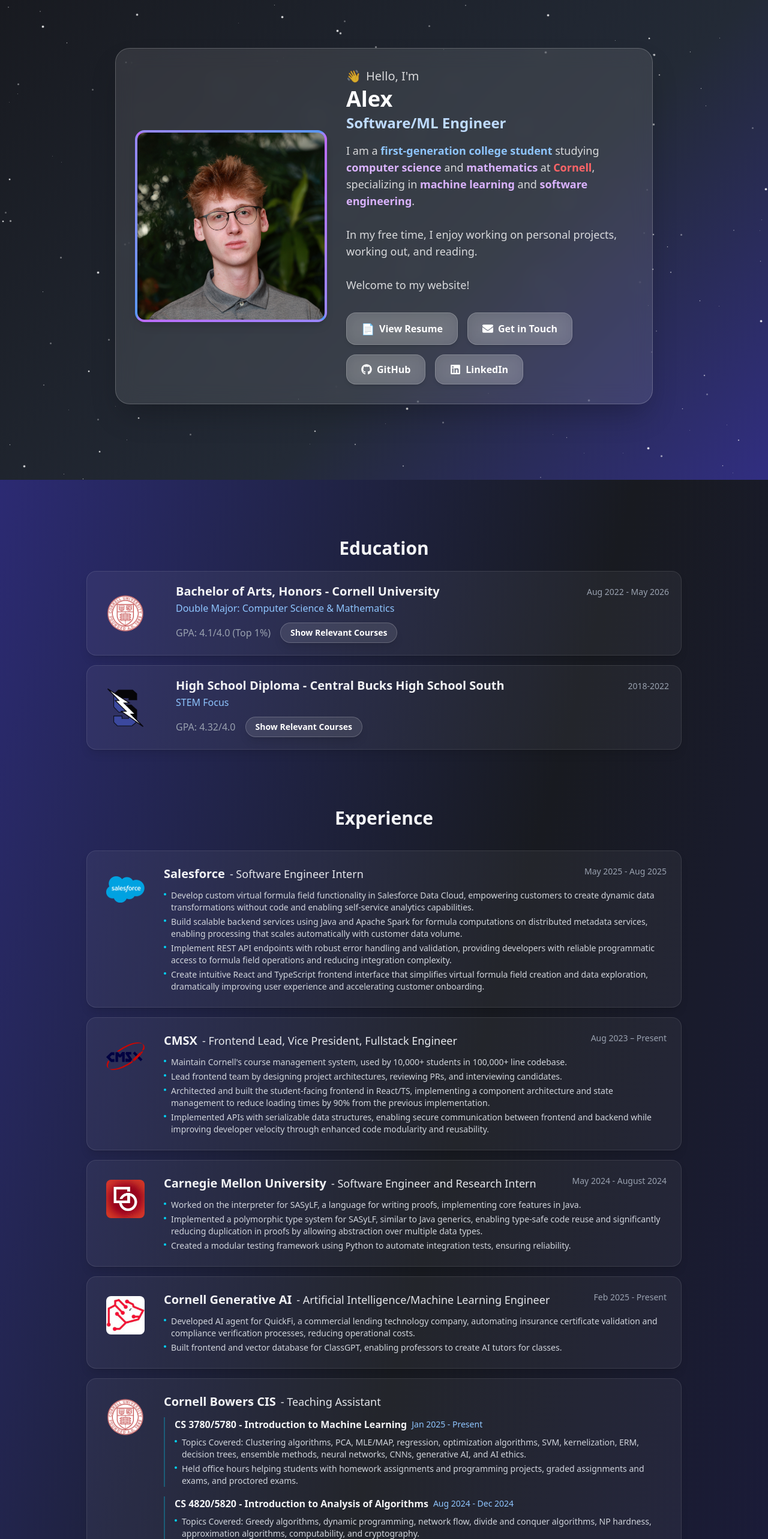
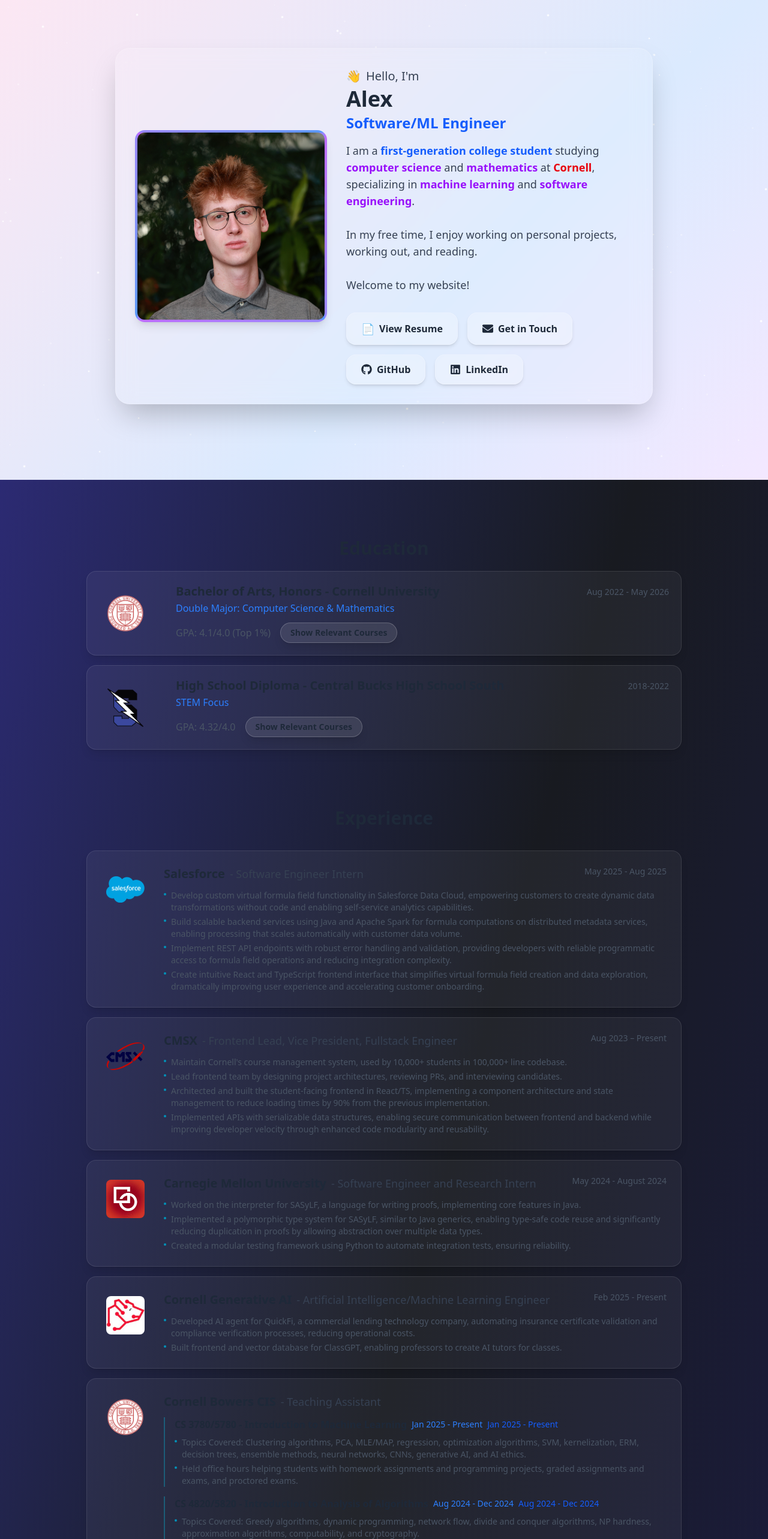
Before and after one commit to LambdaAK/Alex-Kozik-Portfolio, a React (Vite) app: page / in a window 1280 px wide. Shown: the top 2566 px of the page at 60% size. Built offline with nearby package versions, Linux system fonts and the light colour scheme.

Commit message:
Light mode

```diff
--- a/src/App.tsx
+++ b/src/App.tsx
@@ -20,16 +20,16 @@
     {/* Content */}
     <div className="flex-1 flex flex-col items-center md:items-start text-center md:text-left">
       {/* Greeting */}
-      <div className="text-lg sm:text-xl font-medium text-white/80 mb-1 flex items-center gap-2">
+      <div className="text-lg sm:text-xl font-medium text-gray-700 mb-1 flex items-center gap-2">
         <span role="img" aria-label="wave">👋</span> Hello, I'm
       </div>
       {/* Name */}
-      <h1 className="text-3xl sm:text-4xl font-extrabold text-white mb-1">Alex</h1>
+      <h1 className="text-3xl sm:text-4xl font-extrabold text-gray-800 mb-1">Alex</h1>
       {/* Subtitle */}
-      <div className="text-xl sm:text-2xl font-semibold text-blue-200 mb-4">Software/ML Engineer</div>
+      <div className="text-xl sm:text-2xl font-semibold text-blue-600 mb-4">Software/ML Engineer</div>
       {/* Intro Paragraph */}
-      <p className="text-base sm:text-lg text-white/80 max-w-xl mb-6">
-        I am a <span className="text-blue-300 font-semibold">first-generation college student</span> studying <span className="text-purple-300 font-semibold">computer science</span> and <span className="text-purple-300 font-semibold">mathematics</span> at <span className='text-red-400 font-semibold'>Cornell</span>, specializing in <span className="text-purple-300 font-semibold">machine learning</span> and <span className="text-purple-300 font-semibold">software engineering</span>.<br /><br />
+      <p className="text-base sm:text-lg text-gray-700 max-w-xl mb-6">
+        I am a <span className="text-blue-600 font-semibold">first-generation college student</span> studying <span className="text-purple-600 font-semibold">computer science</span> and <span className="text-purple-600 font-semibold">mathematics</span> at <span className='text-red-600 font-semibold'>Cornell</span>, specializing in <span className="text-purple-600 font-semibold">machine learning</span> and <span className="text-purple-600 font-semibold">software engineering</span>.<br /><br />
         In my free time, I enjoy working on personal projects, working out, and reading.<br /><br />
         Welcome to my website!
       </p>
@@ -38,14 +38,14 @@
         <a
           href="/resume.pdf"
           download
-          className="flex items-center gap-2 px-6 py-3 rounded-2xl bg-white/20 text-white font-semibold shadow-md border border-white/20 hover:bg-gradient-to-r hover:from-blue-500/40 hover:to-purple-500/40 hover:text-blue-100 transition text-base backdrop-blur-md"
+          className="flex items-center gap-2 px-6 py-3 rounded-2xl bg-white/20 text-gray-800 font-semibold shadow-md border border-white/20 hover:bg-gradient-to-r hover:from-blue-500/40 hover:to-purple-500/40 hover:text-blue-700 transition text-base backdrop-blur-md"
         >
           <span className="text-lg">📄</span>
           View Resume
         </a>
         <a
           href="mailto:alex.kozik@yahoo.com"
-          className="flex items-center gap-2 px-6 py-3 rounded-2xl bg-white/20 text-white font-semibold shadow-md border border-white/20 hover:bg-gradient-to-r hover:from-blue-500/40 hover:to-purple-500/40 hover:text-blue-100 transition text-base backdrop-blur-md"
+          className="flex items-center gap-2 px-6 py-3 rounded-2xl bg-white/20 text-gray-800 font-semibold shadow-md border border-white/20 hover:bg-gradient-to-r hover:from-blue-500/40 hover:to-purple-500/40 hover:text-blue-700 transition text-base backdrop-blur-md"
         >
           <FaEnvelope size={18} />
           Get in Touch
@@ -54,7 +54,7 @@
           href="https://github.com/LambdaAK"
           target="_blank"
           rel="noopener noreferrer"
-          className="flex items-center gap-2 px-6 py-3 rounded-2xl bg-white/20 text-white font-semibold shadow-md border border-white/20 hover:bg-gradient-to-r hover:from-blue-500/40 hover:to-purple-500/40 hover:text-blue-100 transition text-base backdrop-blur-md"
+          className="flex items-center gap-2 px-6 py-3 rounded-2xl bg-white/20 text-gray-800 font-semibold shadow-md border border-white/20 hover:bg-gradient-to-r hover:from-blue-500/40 hover:to-purple-500/40 hover:text-blue-700 transition text-base backdrop-blur-md"
         >
           <FaGithub size={18} />
           GitHub
@@ -63,7 +63,7 @@
           href="https://linkedin.com/in/alex-kozik"
           target="_blank"
           rel="noopener noreferrer"
-          className="flex items-center gap-2 px-6 py-3 rounded-2xl bg-white/20 text-white font-semibold shadow-md border border-white/20 hover:bg-gradient-to-r hover:from-blue-500/40 hover:to-purple-500/40 hover:text-blue-100 transition text-base backdrop-blur-md"
+          className="flex items-center gap-2 px-6 py-3 rounded-2xl bg-white/20 text-gray-800 font-semibold shadow-md border border-white/20 hover:bg-gradient-to-r hover:from-blue-500/40 hover:to-purple-500/40 hover:text-blue-700 transition text-base backdrop-blur-md"
         >
           <FaLinkedin size={18} />
           LinkedIn
@@ -136,7 +136,7 @@
 ];
 const EducationSection = () => (
   <div className="flex flex-col gap-2 items-center justify-center">
-    <h2 className="text-3xl font-bold text-gray-100 mb-3">Education</h2>
+    <h2 className="text-3xl font-bold text-gray-800 mb-3">Education</h2>
     <div className="flex flex-col gap-4 w-full max-w-5xl">
       {educationData.map((edu) => {
         const [showCourses, setShowCourses] = useState(false);
@@ -157,17 +157,17 @@
             <div className="flex-1 flex flex-col justify-between p-5 gap-2">
               <div className="flex flex-row items-start justify-between flex-wrap gap-2">
                 <div>
-                  <h3 className="text-xl font-bold text-gray-100 leading-tight">
+                  <h3 className="text-xl font-bold text-gray-800 leading-tight">
                     {edu.degree} - {edu.name}
                   </h3>
-                  <span className="block text-blue-300 text-base font-medium mt-1">{edu.major}</span>
+                  <span className="block text-blue-500 text-base font-medium mt-1">{edu.major}</span>
                 </div>
-                <span className="text-sm text-gray-400 font-medium whitespace-nowrap mt-1">{edu.date}</span>
+                <span className="text-sm text-gray-600 font-medium whitespace-nowrap mt-1">{edu.date}</span>
               </div>
               <div className="flex flex-row items-center gap-4 mt-1">
-                <span className="text-base text-gray-400">{edu.gpa}</span>
+                <span className="text-base text-gray-600">{edu.gpa}</span>
                 <button
-                  className="px-4 py-1.5 rounded-full bg-white/10 text-white font-semibold backdrop-blur-lg border border-white/20 shadow-lg transition duration-200 hover:bg-gradient-to-r hover:from-cyan-400/30 hover:to-blue-500/30 hover:text-cyan-200 hover:scale-105 hover:shadow-xl focus:outline-none focus:ring-2 focus:ring-cyan-400/40 text-sm"
+                  className="px-4 py-1.5 rounded-full bg-white/10 text-gray-800 font-semibold backdrop-blur-lg border border-white/20 shadow-lg transition duration-200 hover:bg-gradient-to-r hover:from-cyan-400/30 hover:to-blue-500/30 hover:text-cyan-700 hover:scale-105 hover:shadow-xl focus:outline-none focus:ring-2 focus:ring-cyan-400/40 text-sm"
                   onClick={() => setShowCourses((prev) => !prev)}
                 >
                   {showCourses ? 'Hide Relevant Courses' : 'Show Relevant Courses'}
@@ -175,36 +175,36 @@
               </div>
               {showCourses && (
                 <div className="mt-2">
-                  <span className="font-semibold text-gray-200">Relevant Courses:</span>
+                  <span className="font-semibold text-gray-700">Relevant Courses:</span>
                   {edu.name === 'Cornell University' ? (
                     <div className="ml-3 mt-1">
-                      <span className="font-semibold text-blue-300">CS:</span>
-                      <ul className="list-disc list-inside ml-3 text-gray-300 text-sm">
+                      <span className="font-semibold text-blue-500">CS:</span>
+                      <ul className="list-disc list-inside ml-3 text-gray-600 text-sm">
                         {edu.courses.slice(0, 13).map((course) => (
                           <li key={course}>{course}</li>
                         ))}
                       </ul>
-                      <span className="font-semibold text-blue-300">Math:</span>
-                      <ul className="list-disc list-inside ml-3 text-gray-300 text-sm">
+                      <span className="font-semibold text-blue-500">Math:</span>
+                      <ul className="list-disc list-inside ml-3 text-gray-600 text-sm">
                         {edu.courses.slice(13, 21).map((course) => (
                           <li key={course}>{course}</li>
                         ))}
                       </ul>
-                      <span className="font-semibold text-blue-300">Econ:</span>
-                      <ul className="list-disc list-inside ml-3 text-gray-300 text-sm">
+                      <span className="font-semibold text-blue-500">Econ:</span>
+                      <ul className="list-disc list-inside ml-3 text-gray-600 text-sm">
                         {edu.courses.slice(21, 23).map((course) => (
                           <li key={course}>{course}</li>
                         ))}
                       </ul>
-                      <span className="font-semibold text-blue-300">Other:</span>
-                      <ul className="list-disc list-inside ml-3 text-gray-300 text-sm">
+                      <span className="font-semibold text-blue-500">Other:</span>
+                      <ul className="list-disc list-inside ml-3 text-gray-600 text-sm">
                         {edu.courses.slice(23).map((course) => (
                           <li key={course}>{course}</li>
                         ))}
                       </ul>
                     </div>
                   ) : (
-                    <ul className="list-disc list-inside ml-3 mt-1 text-gray-300 text-sm">
+                    <ul className="list-disc list-inside ml-3 mt-1 text-gray-600 text-sm">
                       {edu.courses.map((course) => (
                         <li key={course}>{course}</li>
                       ))}
@@ -303,7 +303,7 @@
 
 const ExperienceSection = () => (
   <div className="flex flex-col gap-6 items-center justify-center min-h-[56vh]">
-    <h2 className="text-3xl font-bold text-gray-100 mb-3">Experience</h2>
+    <h2 className="text-3xl font-bold text-gray-800 mb-3">Experience</h2>
     <div className="flex flex-col gap-4 w-full max-w-5xl">
       {experienceData.map((exp) => (
         <div
@@ -324,16 +324,16 @@
             <div className="flex-1 min-w-0">
               <div className="flex flex-row items-start justify-between flex-wrap gap-2 mb-3">
                 <div>
-                  <h3 className="text-xl font-bold text-gray-100 leading-tight">
+                  <h3 className="text-xl font-bold text-gray-800 leading-tight">
                     {exp.company}
                     {(exp.position || exp.mainTitle) && (
-                      <span className="text-lg font-medium text-gray-200 ml-2">
+                      <span className="text-lg font-medium text-gray-700 ml-2">
                         - {exp.position || exp.mainTitle}
                       </span>
                     )}
                   </h3>
                 </div>
-                <span className="text-sm text-gray-400 font-medium whitespace-nowrap">
+                <span className="text-sm text-gray-600 font-medium whitespace-nowrap">
                   {exp.duration || ''}
                 </span>
               </div>
@@ -344,13 +344,14 @@
                   {exp.subroles.map((sub) => (
                     <div key={sub.course + sub.duration} className="border-l-2 border-cyan-400/30 pl-4">
                       <div className="flex flex-row items-center gap-2 mb-2">
-                        <span className="text-base font-semibold text-gray-100">{sub.course}</span>
-                        <span className="text-sm text-blue-300 font-medium">{sub.duration}</span>
+                        <span className="text-base font-semibold text-gray-800">{sub.course}</span>
+                        <span className="text-sm text-blue-500 font-medium">{sub.duration}</span>
+                        <span className="text-sm text-blue-600 font-medium">{sub.duration}</span>
                       </div>
-                      <ul className="space-y-1 text-gray-300 text-sm">
+                      <ul className="space-y-1 text-gray-600 text-sm">
                         {sub.description.map((item, j) => (
                           <li key={j} className="flex items-start gap-2">
-                            <span className="text-cyan-400 mt-1.5 w-1 h-1 bg-cyan-400 rounded-full flex-shrink-0"></span>
+                            <span className="text-cyan-600 mt-1.5 w-1 h-1 bg-cyan-600 rounded-full flex-shrink-0"></span>
                             <span>{item}</span>
                           </li>
                         ))}
@@ -360,10 +361,10 @@
                 </div>
               ) : (
                 Array.isArray(exp.description) && (
-                  <ul className="space-y-1 text-gray-300 text-sm">
+                  <ul className="space-y-1 text-gray-600 text-sm">
                     {exp.description.map((item, i) => (
                       <li key={i} className="flex items-start gap-2">
-                        <span className="text-cyan-400 mt-1.5 w-1 h-1 bg-cyan-400 rounded-full flex-shrink-0"></span>
+                        <span className="text-cyan-600 mt-1.5 w-1 h-1 bg-cyan-600 rounded-full flex-shrink-0"></span>
                         <span>{item}</span>
                       </li>
                     ))}
@@ -468,7 +469,7 @@
 
 const Projects = () => (
   <div className="flex flex-col gap-6 items-center justify-center min-h-[56vh]">
-    <h2 className="text-3xl font-bold text-gray-100 mb-3">Projects</h2>
+    <h2 className="text-3xl font-bold text-gray-800 mb-3">Projects</h2>
     <div className="flex flex-col gap-4 w-full max-w-5xl">
       {projects.map((project) => (
         <div
@@ -485,7 +486,7 @@
                   className="object-contain w-16 h-16 rounded-lg"
                 />
               ) : (
-                <span className="text-2xl font-extrabold text-white select-none">
+                <span className="text-2xl font-extrabold text-gray-800 select-none">
                   {project.name[0]}
                 </span>
               )}
@@ -495,10 +496,10 @@
             <div className="flex-1 min-w-0">
               <div className="flex flex-row items-start justify-between flex-wrap gap-2 mb-3">
                 <div>
-                  <h3 className="text-xl font-bold text-gray-100 leading-tight">
+                  <h3 className="text-xl font-bold text-gray-800 leading-tight">
                     {project.name}
                   </h3>
-                  <p className="text-blue-300 text-base font-medium mt-1">
+                  <p className="text-blue-600 text-base font-medium mt-1">
                     {project.tech && project.tech.join(', ')}
                   </p>
                 </div>
@@ -507,22 +508,23 @@
                     href={project.github}
                     target="_blank"
                     rel="noopener noreferrer"
-                    className="px-4 py-2 rounded-full bg-white/10 text-gray-200 font-medium border border-white/20 shadow-md backdrop-blur-md hover:bg-gradient-to-r hover:from-cyan-400/30 hover:to-blue-500/30 hover:text-cyan-200 transition text-sm flex items-center gap-2"
+                    className="px-4 py-2 rounded-md bg-white/10 text-gray-700 font-medium border border-white/20 shadow-md backdrop-blur-md hover:bg-gradient-to-r hover:from-cyan-400/30 hover:to-blue-500/30 hover:text-cyan-700 transition text-sm flex items-center gap-2"
                   >
+                    <FaGithub size={18} />
                     GitHub
                   </a>
                 )}
               </div>
 
-              <p className="text-gray-300 mb-3 text-base leading-relaxed">
+              <p className="text-gray-600 mb-3 text-base leading-relaxed">
                 {project.description}
               </p>
 
               {project.highlights && project.highlights.length > 0 && (
-                <ul className="space-y-1 text-gray-300 text-sm">
+                <ul className="space-y-1 text-gray-600 text-sm">
                   {project.highlights.map((h, i) => (
                     <li key={i} className="flex items-start gap-2">
-                      <span className="text-cyan-400 mt-1.5 w-1 h-1 bg-cyan-400 rounded-full flex-shrink-0"></span>
+                      <span className="text-cyan-600 mt-1.5 w-1 h-1 bg-cyan-600 rounded-full flex-shrink-0"></span>
                       <span>{h}</span>
                     </li>
                   ))}
@@ -579,7 +581,7 @@
             : 'opacity-0 transform translate-y-2 pointer-events-none'
         }`}
       >
-        <div className="bg-gradient-to-r from-blue-500 to-purple-600 text-white px-4 py-3 rounded-lg shadow-lg flex items-center space-x-2 animate-pulse border border-blue-400/30">
+        <div className="bg-gradient-to-r from-blue-500 to-purple-600 text-gray-800 px-4 py-3 rounded-lg shadow-lg flex items-center space-x-2 animate-pulse border border-blue-400/30">
           <Mouse size={16} />
           <span className="text-sm font-medium">Scroll to explore my portfolio</span>
           <ArrowDown size={16} className="animate-bounce" />
--- a/src/Starfield.tsx
+++ b/src/Starfield.tsx
@@ -38,7 +38,7 @@
       {shootingStars}
       <style>{`
         .starfield-bg {
-          background: linear-gradient(135deg, #181A20 0%, #232a36 60%, #312e81 100%);
+          background: linear-gradient(135deg, #fce7f3 0%, #dbeafe 60%, #f3e8ff 100%);
         }
         .twinkle {
           animation: twinkle 2s infinite;
```
